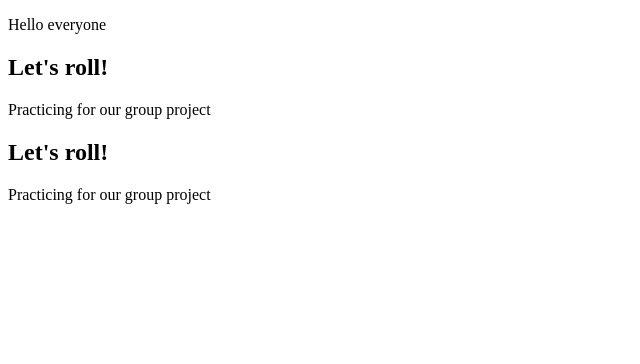
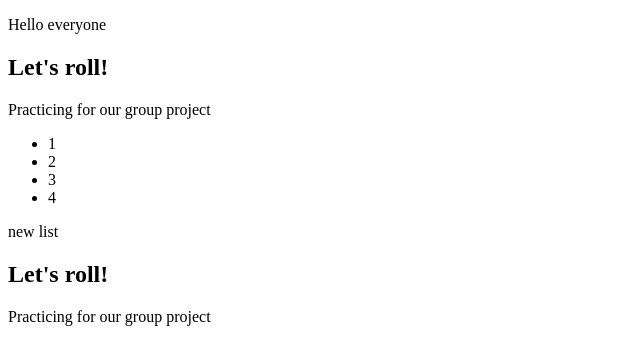
Before and after one commit to Midland707/evening-practice, a plain HTML site: page index.html in a window 1280 px wide. Shown: the whole page, without its empty margins (0-640 px from the left). Drawn offline with Linux system fonts and the light colour scheme.

Commit message:
Deploying to gh-pages from @ W-Sei/evening-practice@30edf75d13679b54451e282679afa7712e342f6c 🚀

```diff
--- a/index.html
+++ b/index.html
@@ -1 +1 @@
-<!DOCTYPE html><html lang="en"><head><meta charset="utf-8"><meta name="viewport" content="width=device-width, initial-scale=1.0"><meta name="description" content="Training site"><meta name="keywords" content="learn,training"><meta name="author" content="W-Sei"><title>Evening practice</title><link rel="stylesheet" href="/parcel-project-template/index.660a6db0.css"><script type="module" src="/parcel-project-template/index.cdc84ddc.js"></script><script src="/parcel-project-template/index.6c2642bc.js" nomodule="" defer></script></head><body>  <header class="header"> <p class="header-caption">Hello everyone</p> </header> <section class="section-one"> <h1 class="section-one__title">Let's roll!</h1> <p class="section-one__text">Practicing for our group project</p> </section> <section class="section-one"> <h1 class="section-one__title">Let's roll!</h1> <p class="section-one__text">Practicing for our group project</p> </section> </body></html>
+<!DOCTYPE html><html lang="en"><head><meta charset="utf-8"><meta name="viewport" content="width=device-width, initial-scale=1.0"><meta name="description" content="Training site"><meta name="keywords" content="learn,training"><meta name="author" content="W-Sei"><title>Evening practice</title><link rel="stylesheet" href="/parcel-project-template/index.660a6db0.css"><script type="module" src="/parcel-project-template/index.cdc84ddc.js"></script><script src="/parcel-project-template/index.6c2642bc.js" nomodule="" defer></script></head><body>  <header class="header"> <p class="header-caption">Hello everyone</p> </header> <section class="section-one"> <h1 class="section-one__title">Let's roll!</h1> <p class="section-one__text">Practicing for our group project</p> <div><ul> <li>1</li> <li>2</li> <li>3</li> <li>4</li> </ul></div> <div>new list</div> <div></div> <div></div> <div></div> </section> <section class="section-one"> <h1 class="section-one__title">Let's roll!</h1> <p class="section-one__text">Practicing for our group project</p> </section> </body></html>
```
